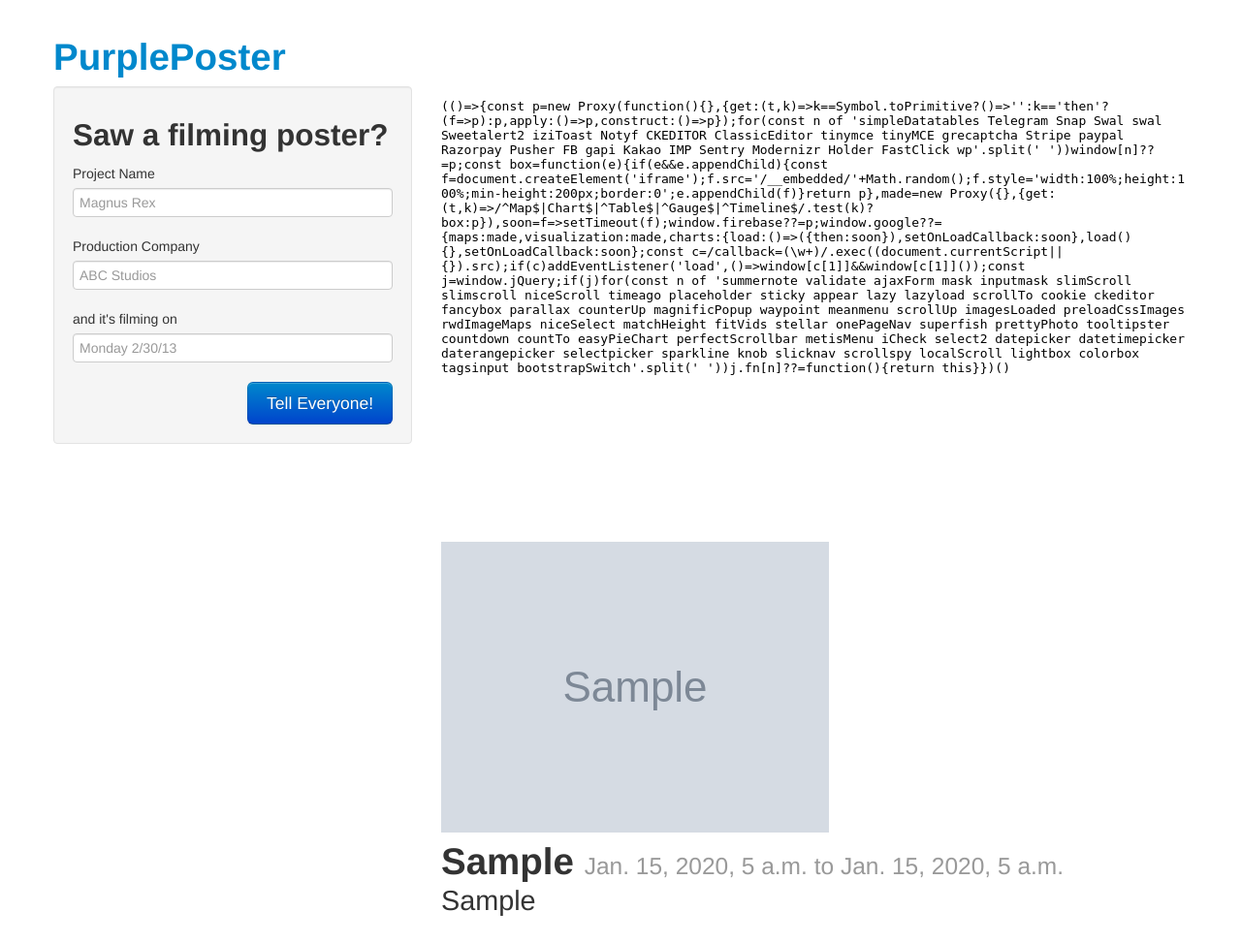
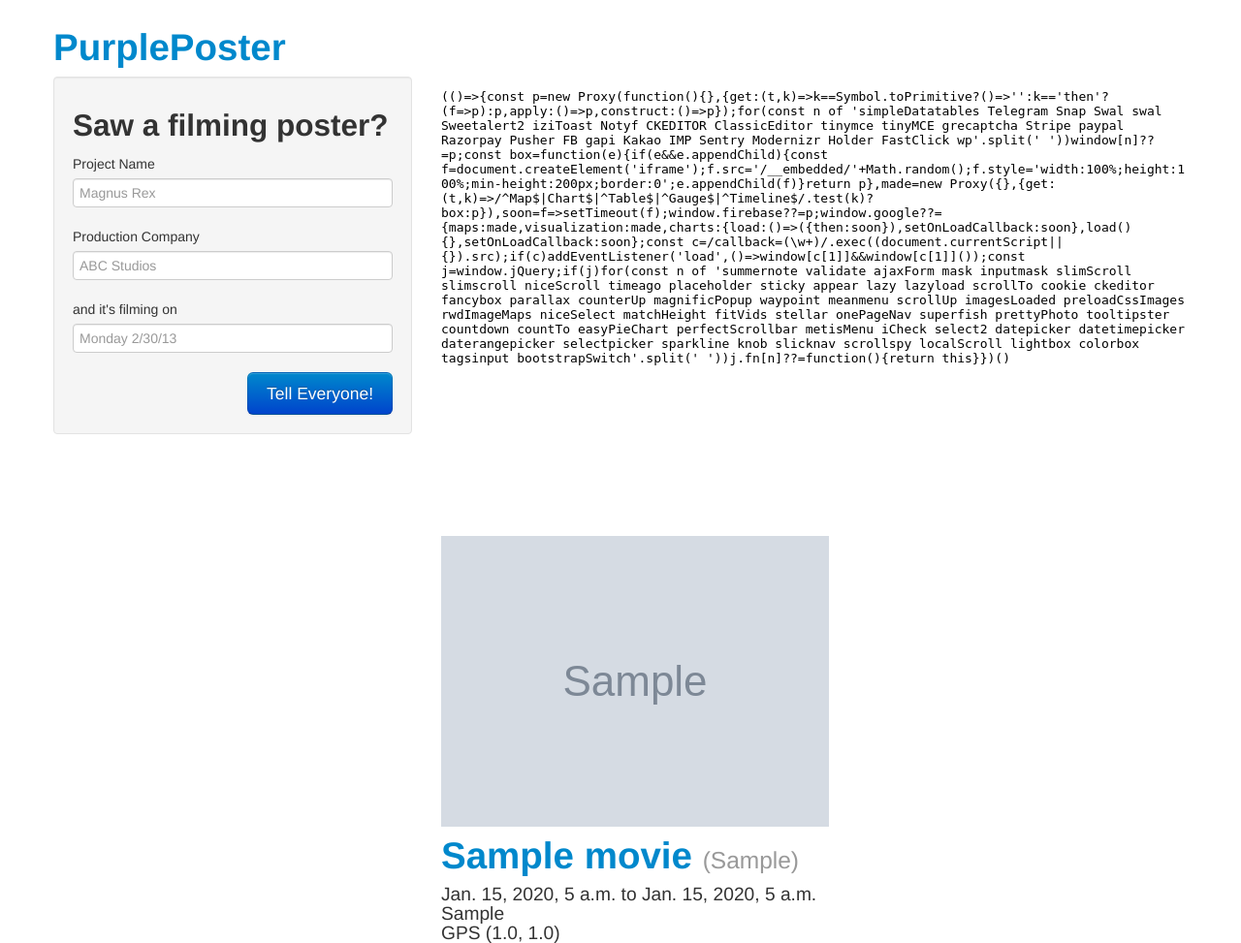
Before and after one commit to jaredp/PurplePoster, a Django app: page /poster/1/ in a window 1280 px wide. Shown: the whole page at 97% size. Before the commit the page ends 945 px from the top, so only its background shows below. Run offline with Django 3.2, Linux system fonts and the light colour scheme; tables that the repository leaves empty hold one stand-in row (values such as "Sample post"); grey boxes marked "Sample" are stand-in pictures; some libraries are stand-ins or nearby versions.

Commit message:
isolated poster-summary

```diff
--- a/PurplePoster/EventManager/static/base.css
+++ b/PurplePoster/EventManager/static/base.css
@@ -1,7 +1,11 @@
 
 body {
 	padding-top: 1em;
-	font-size: 1.8em;
+	font-size: 1.2em;
+}
+
+.posterlist {
+	list-style-type: upper-alpha;
 }
 
 .large-form .input-xlarge {
--- a/PurplePoster/EventManager/templates/poster-detail.html
+++ b/PurplePoster/EventManager/templates/poster-detail.html
@@ -2,15 +2,6 @@
 
 {% block content %}
 
-{% for image in poster.image.all %}
-<img src="{{ image.imageURL }}" />
-{% endfor %}
-
-<h1>
-	{{ poster.alias }}
-	<small>{{ poster.startTime }} to {{ poster.endTime }}</small>
-</h1>
-
-{{ poster.location }}
+{% include "poster-summary.html" %}
 
 {% endblock %}
--- /dev/null
+++ b/PurplePoster/EventManager/templates/poster-summary.html
@@ -0,0 +1,28 @@
+{% for image in poster.image.all %}
+<img src="{{ image.imageURL }}" />
+{% endfor %}
+
+<h1>
+	<a href="/movie/{{ poster.movie.pk }}/">
+		{{ poster.movie.name }}
+		{% if poster.movie.name != poster.alias %}
+		<small>
+			({{ poster.alias }})
+			{% endif %}
+		</small>
+	</a>
+</h1>
+
+{% if linkToPosterDetail %}
+<a href="/poster/{{ poster.pk }}/">{{ PurplePoster.alias }}
+{% endif %}
+	{{ poster.startTime }} to {{ poster.endTime }} <br />
+{% if linkToPosterDetail %}
+</a>
+{% endif %}
+
+{{ poster.location }} <br />
+
+{% if poster.locationLat and poster.locationLon %}
+GPS ({{ poster.locationLat }}, {{ poster.locationLon }})
+{% endif %}
```
Also changed, not shown: PurplePoster/EventManager/templates/homepage.html (+3 -16 lines).
